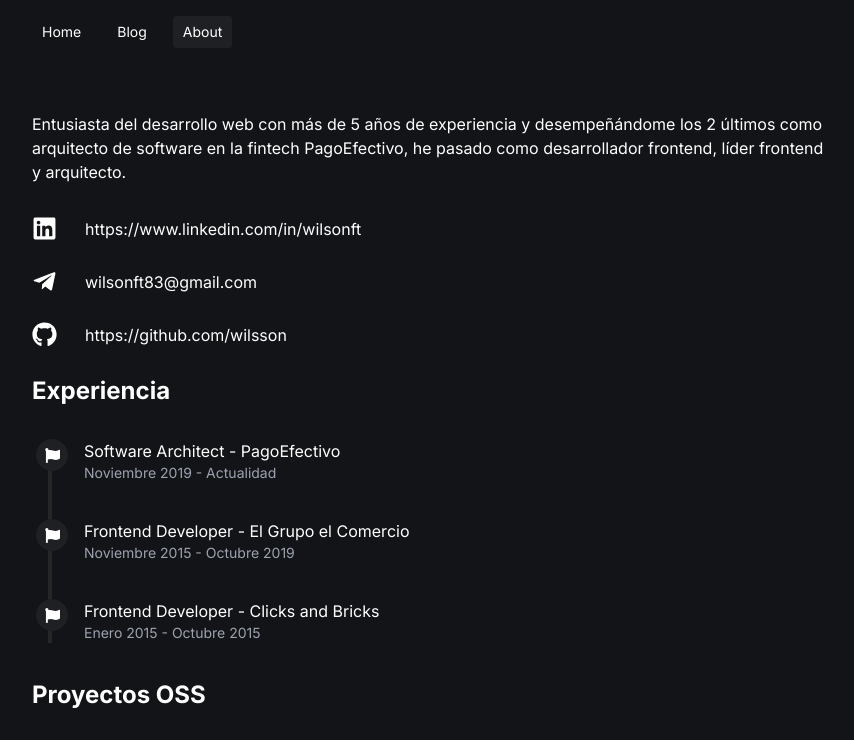
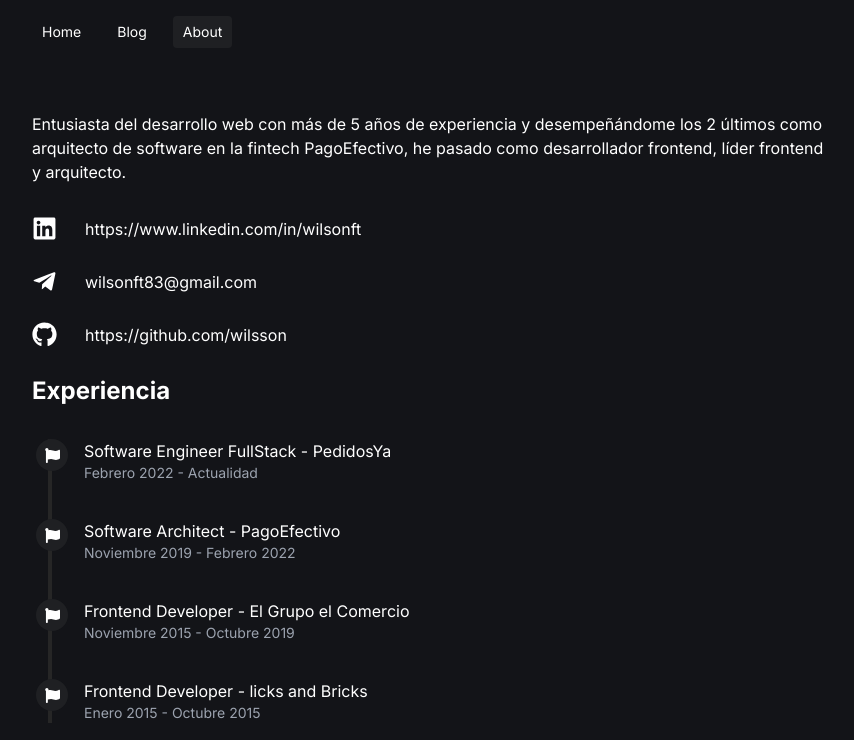
Before and after one commit to wilsson/wilson-website, a Gatsby site: page /about in a window 1280 px wide. Shown: the top 740 px of the page, without its empty margins (208-1062 px from the left). Built offline with nearby package versions, Linux system fonts and the light colour scheme; Gatsby itself is replaced by a stand-in of ours.

Commit message:
feat: update experience

```diff
--- a/gatsby-config.js
+++ b/gatsby-config.js
@@ -8,7 +8,29 @@ module.exports = {
   siteMetadata: {
     title: 'wilsonft83',
     author: 'Wilson Flores Turriate',
-    job: 'Software Architect at PagoEfectivo'
+    job: 'Software Engineer FullStack at PedidosYa',
+    experience: [
+      {
+        title: 'Software Engineer FullStack',
+        company: 'PedidosYa',
+        time: 'Febrero 2022 - Actualidad'
+      },
+      {
+        title: 'Software Architect',
+        company: 'PagoEfectivo',
+        time: 'Noviembre 2019 - Febrero 2022'
+      },
+      {
+        title: 'Frontend Developer',
+        company: 'El Grupo el Comercio',
+        time: 'Noviembre 2015 - Octubre 2019'
+      },
+      {
+        title: 'Frontend Developer',
+        company: ' licks and Bricks',
+        time: 'Enero 2015 - Octubre 2015'
+      }
+    ]
   },
   plugins: [
     {
--- a/src/components/Pre.js
+++ b/src/components/Pre.js
@@ -40,7 +40,6 @@ export const Pre = ({ className, children, metastring }) => {
           {tokens.map((line, index) => {
             const lineProps = getLineProps({ line, key: index })
             if (shouldHighlightLine(index)) {
-              console.log('?', shouldHighlightLine(index))
               lineProps.className = `${lineProps.className} highlight-line`
             }
             return(
--- a/src/pages/about.js
+++ b/src/pages/about.js
@@ -1,4 +1,5 @@
 import React from 'react'
+import { graphql } from 'gatsby'
 import '../styles.css'
 import { Header } from '../components/Header'
 import {
@@ -9,7 +10,8 @@ import {
   FaStar,
 } from 'react-icons/fa'
 
-export default function About() {
+export default function About({ data }) {
+  const { experience } = data.site.siteMetadata
   return (
     <>
       <Header />
@@ -46,41 +48,19 @@ export default function About() {
           className="ml-4 text-white border-l-4"
           style={{ borderColor: '#262626' }}
         >
-          <div className="flex mb-9">
+          {experience.map(({ title, company, time }, key) => (
+            <div className="flex mb-9" key={key}>
               <div className="-ml-4 mr-4 h-8 w-8 bg-black rounded-full flex justify-center items-center">
                 <FaFlag size="15" />
               </div>
               <div className="flex flex-col">
-              Software Architect - PagoEfectivo
+                {title} - {company}
                 <span className="text-sm text-gray-400">
-                Noviembre 2019 - Actualidad
+                  {time}
                 </span>
               </div>
             </div>
-
-          <div className="flex mb-9">
-            <div className="-ml-4 mr-4 h-8 w-8 bg-black rounded-full flex justify-center items-center">
-              <FaFlag size="15" />
-            </div>
-            <div className="flex flex-col">
-              Frontend Developer - El Grupo el Comercio
-              <span className="text-sm text-gray-400">
-                Noviembre 2015 - Octubre 2019
-              </span>
-            </div>
-          </div>
-
-          <div className="flex mb-9">
-            <div className="-ml-4 mr-4 h-8 w-8 bg-black rounded-full flex justify-center items-center">
-              <FaFlag size="15" />
-            </div>
-            <div className="flex flex-col">
-              Frontend Developer - Clicks and Bricks
-              <span className="text-sm text-gray-400">
-                Enero 2015 - Octubre 2015
-              </span>
-            </div>
-          </div>
+          ))}
         </div>
 
         <h2 className="text-white text-2xl font-bold mb-8">Proyectos OSS</h2>
@@ -89,7 +69,7 @@ export default function About() {
           <a
             href="https://github.com/wilsson/create-webpack-application"
             target="_blank"
-            class="flex bg-black text-white items-start p-4 rounded-md mb-5 relative"
+            className="flex bg-black text-white items-start p-4 rounded-md mb-5 relative"
           >
             <div className="flex items-center absolute top-4 right-4">
               <FaStar className="text-yellow-300 mr-1.5" /> 12
@@ -105,7 +85,7 @@ export default function About() {
           <a
             href="https://github.com/wilsson/papyrum"
             target="_blank"
-            class="flex bg-black text-white items-start p-4 rounded-md mb-5 relative"
+            className="flex bg-black text-white items-start p-4 rounded-md mb-5 relative"
           >
             <div className="flex items-center absolute top-4 right-4">
               <FaStar className="text-yellow-300 mr-1.5" /> 17
@@ -125,3 +105,17 @@ export default function About() {
     </>
   )
 }
+
+export const query = graphql`
+  query {
+    site {
+      siteMetadata {
+        experience {
+          title
+          company
+          time
+        }
+      }
+    }
+  }
+`
--- a/src/pages/index.js
+++ b/src/pages/index.js
@@ -6,7 +6,6 @@ import { Posts } from '../components/Posts'
 import '../styles.css'
 
 export default function Home({ data }) {
-  console.log('data', data)
   const { author, job } = data.site.siteMetadata
   const { edges: posts } = data.allMdx
   return (
```
Lines whose indentation alone changed are shown as unchanged.
